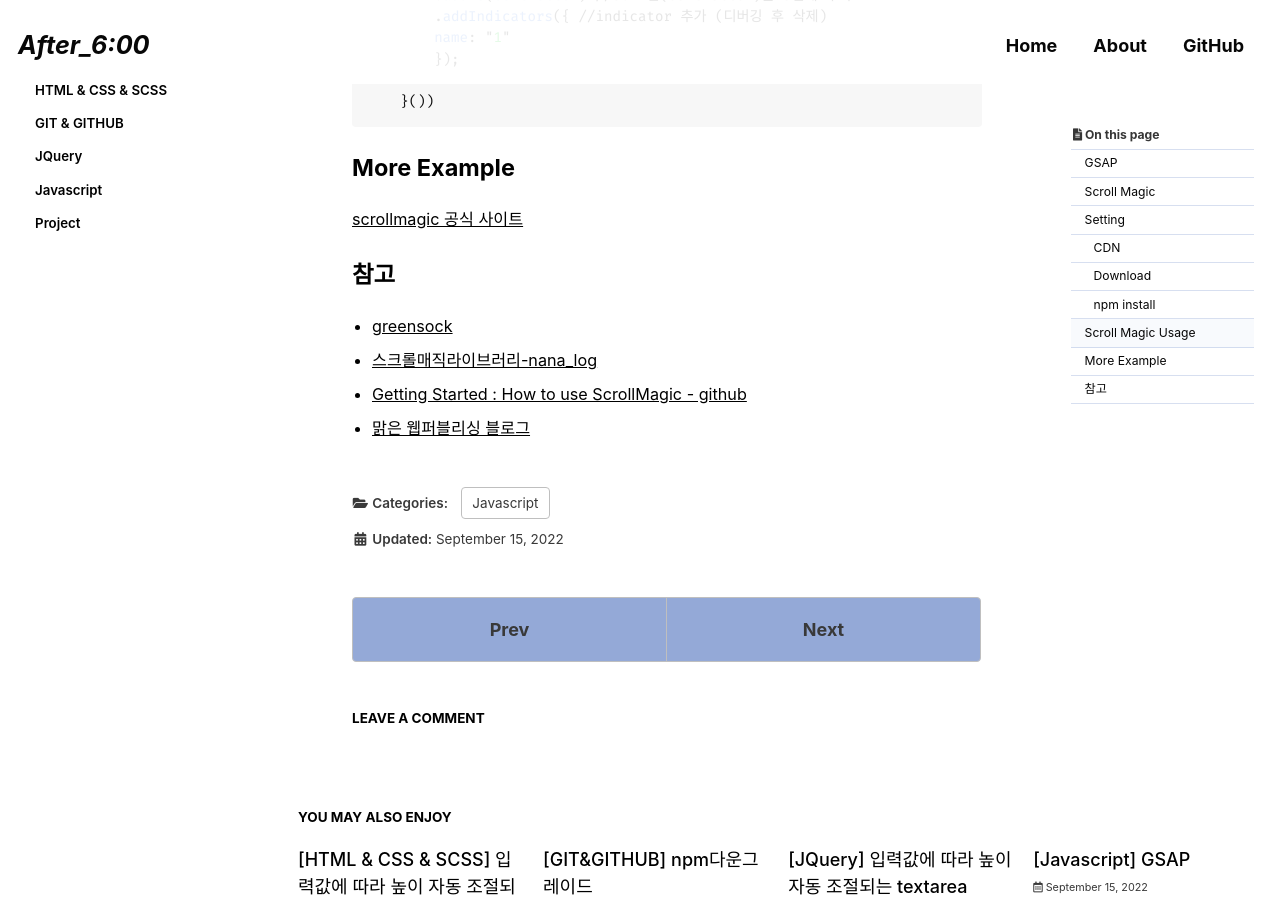
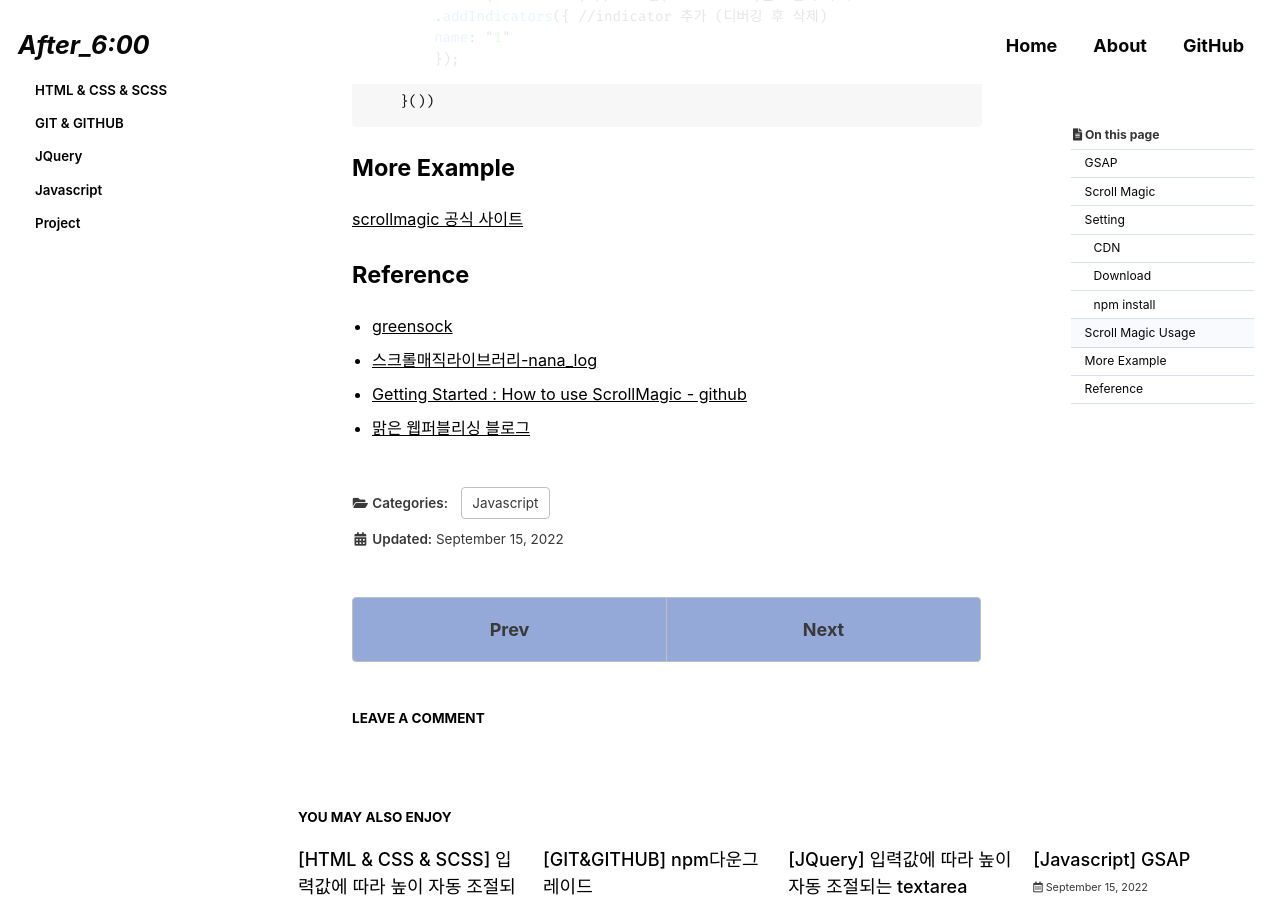
Before and after one commit to Chohyejin53/Chohyejin53.github.io, a Jekyll site: the page built from _posts/2022-09-15-categories-gsap_scrollmagic.md, in a window 1280 px wide and 900 px high, scrolled down 1969 px. Built offline with Jekyll 4.4.1, drawn with Linux system fonts in a browser that asks for light colours; cached includes are drawn as plain includes; some web fonts are replaced; comment, search, counter and statistics services are not loaded.

Commit message:
Update 2022-09-15-categories-gsap_scrollmagic.md

```diff
--- a/_posts/2022-09-15-categories-gsap_scrollmagic.md
+++ b/_posts/2022-09-15-categories-gsap_scrollmagic.md
@@ -101,7 +101,7 @@ last_modified_at: 2022-09-15
 
 
 
-## 참고
+## Reference
 - [greensock](https://greensock.com/)
 - [스크롤매직라이브러리-nana_log](https://nykim.work/30?category=692676)
 - [Getting Started : How to use ScrollMagic - github](https://github.com/janpaepke/ScrollMagic/wiki/Getting-Started-:-How-to-use-ScrollMagic)
```
